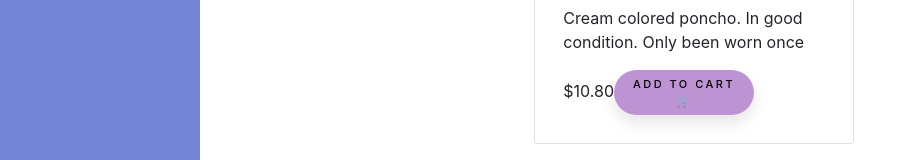
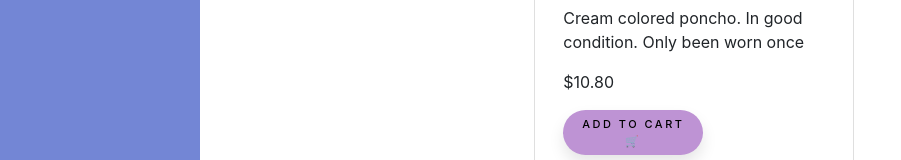
Before and after one commit to opomeroy26/OK-Thrift, a React (Create React App) app in the folder ok-thrift/: page / in a window 1280 px wide. Shown: the part 375-535 px from the top of the page, without its empty margins (0-901 px from the left). Built offline with nearby package versions, Linux system fonts and the light colour scheme; data requests are answered from the project's data file.

Commit message:
Fixed price location

```diff
--- a/ok-thrift/src/components/App.js
+++ b/ok-thrift/src/components/App.js
@@ -17,7 +17,7 @@ function App() {
   const [detail, setDetail] = useState([])
 
   useEffect(()=> {
-    fetch("http://localhost:3001/inventory")
+    fetch("http://localhost:3000/inventory")
     .then((resp) => resp.json())
     .then(setInventory)
   }, [])
--- a/ok-thrift/src/components/ItemCard.js
+++ b/ok-thrift/src/components/ItemCard.js
@@ -10,7 +10,7 @@ function ItemCard({product, handleAddToCart, handleCardClick,}) {
         <div className="card-body h-100">
             <h5 className="card-title">{name}</h5>
             <p className="card-text">{description}</p>
-            <span className="price">{price}</span>
+            <p className="price">{price}</p>
             <button onClick={(e)=> handleAddToCart(e, product)} className="btn btn-secondary">Add to Cart 🛒 </button>
         </div>
     </div>
```
